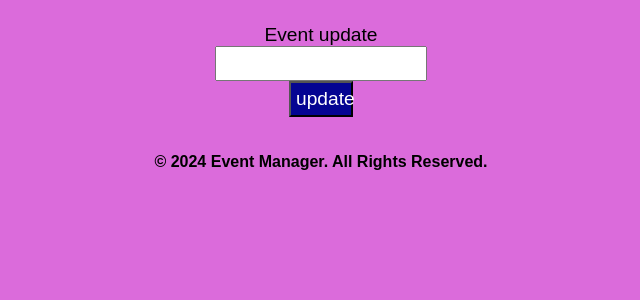
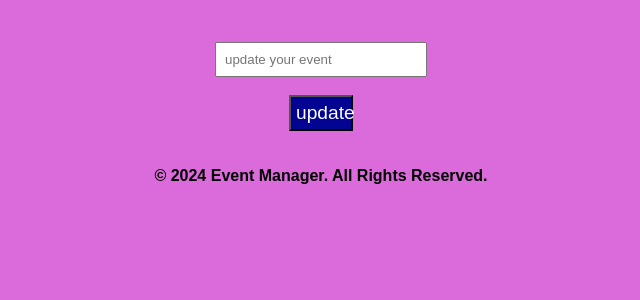
Before and after one commit to AmnaHussien/Event-Management-website, a Flask app: page /update/1 in a window 1280 px wide. Shown: the part 105-405 px from the top of the page, without its empty margins (319-959 px from the left). Run offline with Flask 3, Linux system fonts and the light colour scheme; a user stored in the database is signed in.

Commit message:
linking update template with base template

```diff
--- a/website/static/base.css
+++ b/website/static/base.css
@@ -223,3 +223,7 @@ div input
 {
     color: white;
 }
+#updated-event
+{
+    width: 30%; padding:8px;
+}
--- a/website/template/update.html
+++ b/website/template/update.html
@@ -5,10 +5,10 @@
     <br>
     <form  method="POST" align="center">
         <div align="center">
-            <label for="content"> Event update</label>
             <br>
-            <input type="content" id="content" name="content">
+            <input type="content" class="updated-event" name="content" placeholder="update your event ">
         </div>
+        <br>
     </form>
     <a href="{{ url_for('views.home') }}"><button id="button">update</button></a>
 
--- a/website/views.py
+++ b/website/views.py
@@ -56,14 +56,19 @@ def update(id):
     # task_id = task.query.get_or_400(id)
     if request.method =='POST':
         content = request.form.get('content')
+
         if len(content) < 1  or not content:
             flash('conent is require', category='error')
         elif len(content) > 50:
             flash('Error the content is too long', category='error')
         else:
             Event.content=content
-            db.session.commit()
-            flash('Event updated successfully', category='successfull') # i need to use try and except****
-            return redirect(url_for('views.update'))
+            try:
+                db.session.commit()
+                flash('Event updated successfully', category='successfull') # i need to use try and except****
+                return redirect(url_for('views.update'))
+            except Exception as e:
+                flash('Error with updating event', category='error')
+                return redirect(url_for('views.home'))
     return(render_template('update.html', user=current_user))
 #this route accept id as parameter
```
Also changed, not shown: instance/databases.db.
